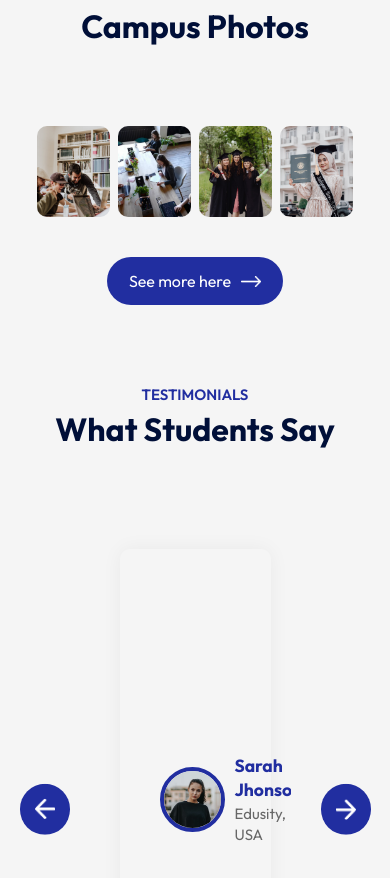
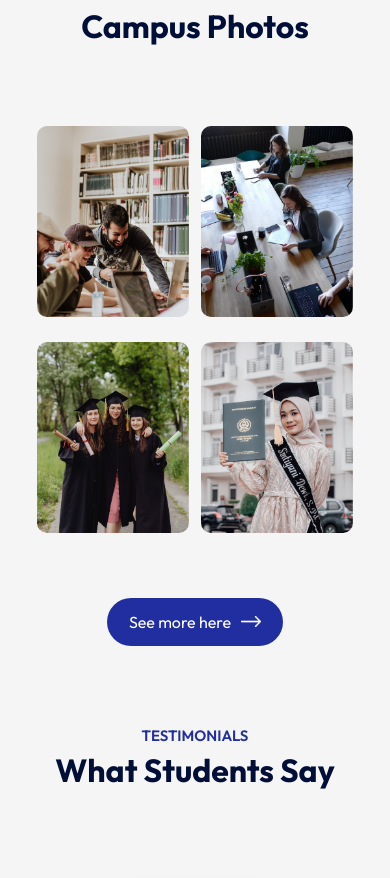
Before and after one commit to gmartindelcye/react-modern-website, a React (Vite) app: page / in a window 390 px wide. Shown: the part 3063-3941 px from the top of the page. Built offline with nearby package versions, Linux system fonts and the light colour scheme.

Commit message:
Campus responsive

```diff
--- a/src/components/Campus/Campus.css
+++ b/src/components/Campus/Campus.css
@@ -15,3 +15,15 @@
     width: 23%;
     border-radius: 10px;
 }
+
+/* ----- media query ----- */
+
+@media (max-width: 800px){
+    .gallery{
+        flex-wrap: wrap;
+    }
+    .gallery img{
+        width: 48%;
+        margin-bottom: 25px;
+    }
+}
```
